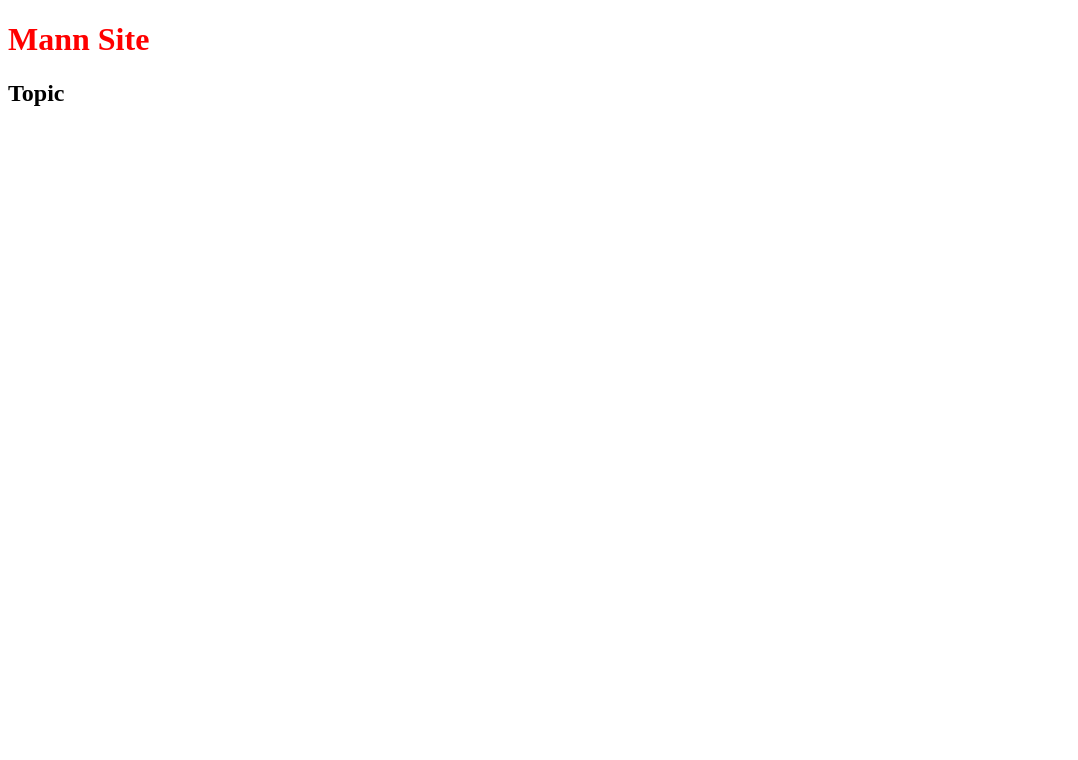
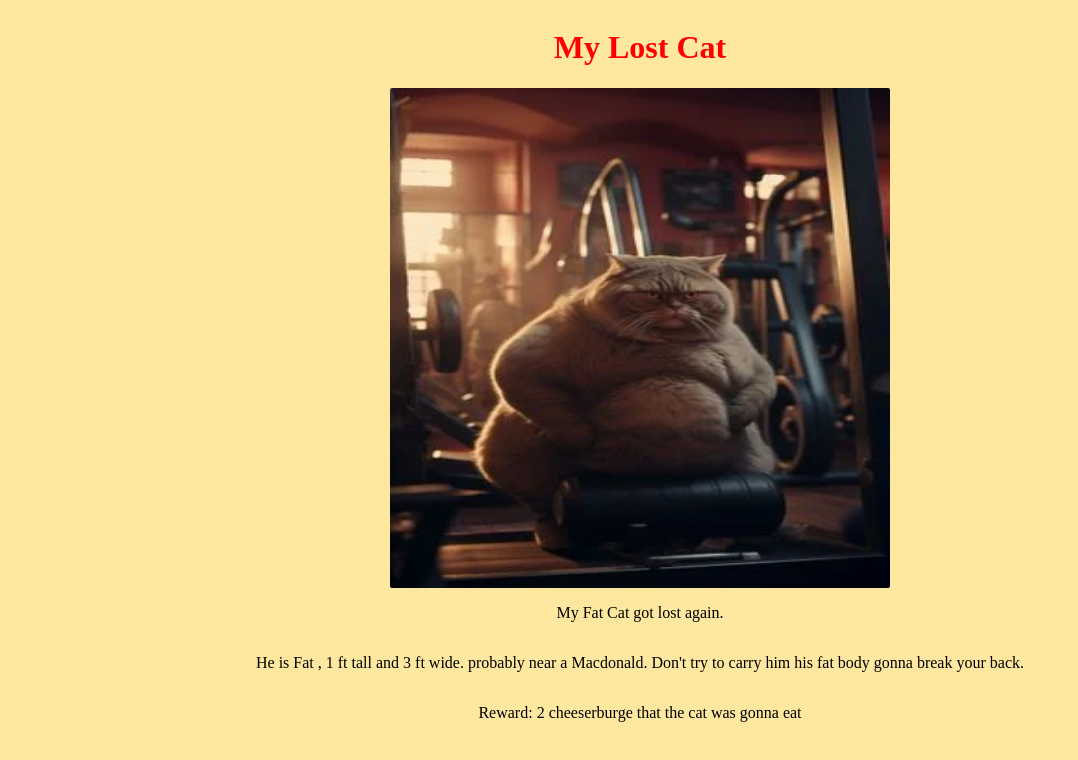
Before and after one commit to Mannshah123/Mann-boba, a plain HTML site: page index.html in a window 1280 px wide. Shown: the whole page, without its empty margins (0-1078 px from the left). Drawn offline with Linux system fonts and the light colour scheme.

Commit message:
worked on boba website

```diff
--- a/index.html
+++ b/index.html
@@ -10,8 +10,23 @@
 </head>
 
 <body>
-    <h1 class="heading">Mann Site</h1>
-    <h2>Topic</h2>
+    <h1 class="heading">My Lost Cat</h1>
+    <img class="image" src="cat.webp" />
+
+    <p>
+        My Fat Cat got lost again.
+    </p>
+    <p>
+        He is Fat , 1 ft tall and 3 ft wide. probably near a Macdonald. Don't try to carry him his fat body gonna break
+        your
+        back.
+    </p>
+
+    <p>
+        Reward: 2 cheeserburge that the cat was gonna eat
+    </p>
+
+
 </body>
 
 </html>
--- a/style.css
+++ b/style.css
@@ -1,3 +1,25 @@
 .heading {
     color: red;
 }
+
+
+.image {
+    border-radius: 0.125rem;
+    /* 2px */
+
+    width: 500px;
+    height: 500px;
+}
+
+body {
+    display: flex;
+    justify-content: center;
+    flex-direction: column;
+    align-items: center;
+    background: #fee79f;
+}
+
+
+.heading2 {
+    color: goldenrod;
+}
```
Also changed, not shown: cat.webp (added).
